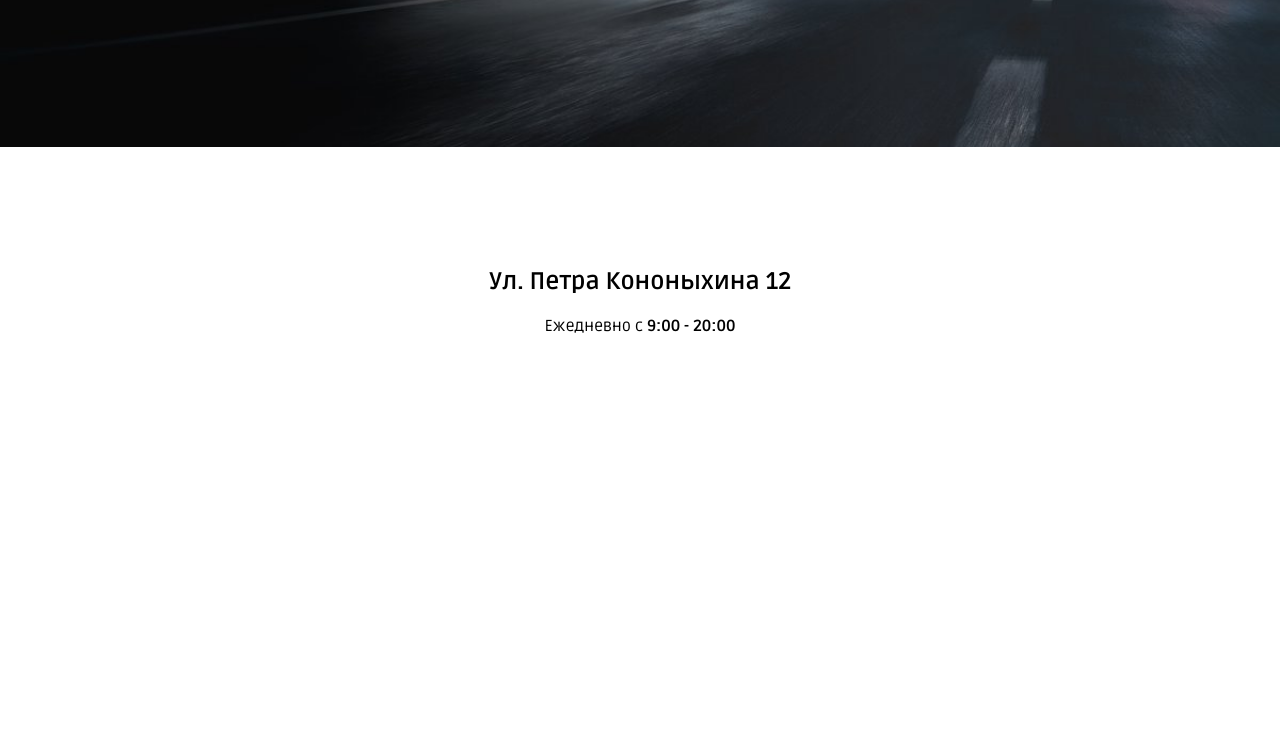
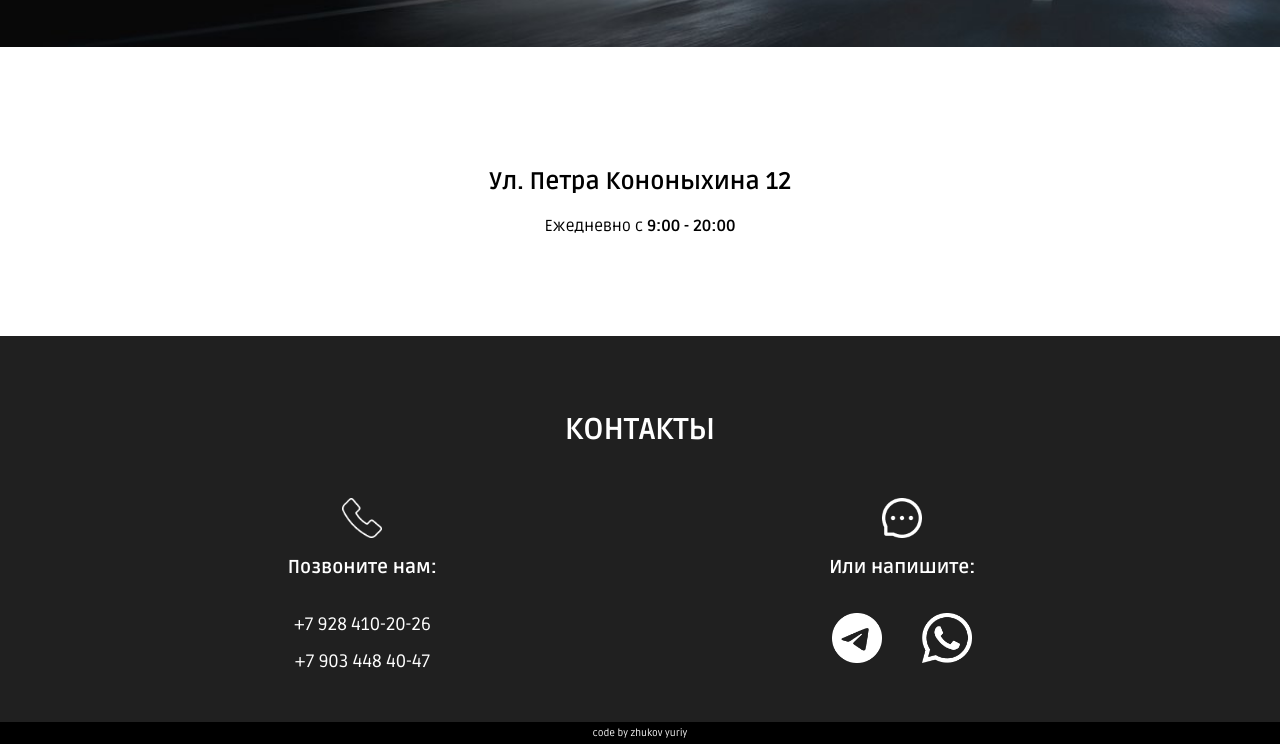
Before and after one commit to Zhukov531/LIDER, a plain HTML site: page index.html in a window 1280 px wide. Shown: the part 1598-2342 px from the top of the page. Before the commit the page ends 2034 px from the top, so only its background shows below. Drawn offline with Linux system fonts and the light colour scheme.

Commit message:
footer complete

```diff
--- a/css/style.css
+++ b/css/style.css
@@ -1,4 +1,7 @@
 @import url('https://fonts.googleapis.com/css2?family=Ruda:wght@400;500;600;700;800;900&display=swap');
+html {
+  scroll-behavior: smooth;
+}
 body{
     margin: 0;
     padding: 0;
@@ -40,7 +43,6 @@ body{
     font-size: 15px;
     font-weight: 700;
     transition: 0.3s;
-
 }
 .header-btn:hover{
     box-shadow: 6px 3px 10px 0px #FFFFFFCF;
@@ -83,7 +85,7 @@ body{
     background: url(../img/section2.jpeg);
     background-size: cover;
     color: white;
-    padding: 100px 50px;
+    padding: 50px 100px;
 }
 .section-2-content {
     height: 100%;
@@ -110,3 +112,61 @@ body{
     align-items: center;
     justify-content: center;
 }
+
+/* --------------------------------------------------- */
+/* Footer */
+
+.footer {
+    scroll-behavior: smooth;
+    background: #202020;
+    padding: 50px 100px;
+    color: white;
+}
+.footer-h2 {
+    font-size: 30px;
+    text-align: center;
+}
+.footer-div {
+    margin-top: 50px;
+    display: flex;
+    justify-content: space-around;
+}
+.footer-block {
+    display: flex;
+    flex-direction: column;
+    align-items: center;
+}
+.footer-f-img {
+    max-width: 40px;
+}
+.footer-phone-number {
+    margin-top: 15px;
+    font-size: 18px;
+}
+/* ----------------- */
+.footer-img-message {
+    max-width: 40px;
+}
+.footer-h3-message {
+    max-width: 500px;
+}
+.message-images {
+    margin-top: 15px;
+    display: flex;
+    justify-content: space-between;
+    align-items: center;
+}
+.footer-mes-img {
+    max-width: 50px;
+    margin: 0px 20px;
+}
+
+.code-by-zhkv {
+    background: black;
+    font-size: 10px;
+    text-align: center;
+    padding: 5px;
+}
+.c-b-zhkv {
+    color: whitesmoke;
+}
--- a/index.html
+++ b/index.html
@@ -5,7 +5,7 @@
     <meta http-equiv="X-UA-Compatible" content="IE=edge">
     <meta name="viewport" content="width=device-width, initial-scale=1.0">
     <link rel="stylesheet" href="./css/style.css">
-    <title>Лидер | Станция Тех Осмотра</title>
+    <title>Лидер | Станция Техосмотра</title>
 </head>
 <body>
     <header class="header">
@@ -15,7 +15,7 @@
                 Станция технического осмотра <br>
             Грузовых и легковых автомобилей
             </p>
-            <a href="#" class="header-a"><button class="header-btn" >ЗАПИСАТЬСЯ</button></a>
+            <a href="#contact" class="header-a"><button class="header-btn" >ЗАПИСАТЬСЯ</button></a>
         </div>
     </header>
 
@@ -61,6 +61,36 @@
             </span>
         </div>
     </section>
-
+    <footer id="contact" class="footer">
+        <div class="footer-content">
+            <h2 class="footer-h2">
+                КОНТАКТЫ
+            </h2>
+            <div class="footer-div">
+                <div class="footer-block">
+                    <img src="./img/Phone1.png" alt="" class="footer-f-img">
+                    <h3 class="footer-block-h3">
+                        Позвоните нам:
+                    </h3>
+                    <span class="footer-phone-number">+7 928 410-20-26</span>
+                    <span class="footer-phone-number">+7 903 448 40-47</span>
+                </div>
+                <div class="footer-block">
+                    <img src="./img/Message.png" alt="" class="footer-img-message">
+                    <h3 class="footer-h3-message">Или напишите:</h3>
+                    <div class="message-images">
+                        <img src="./img/Telegram.png" alt="" class="footer-mes-img">
+                        <img src="./img/Whatsapp.png" alt="" class="footer-mes-img">
+                    </div>
+                </div>
+            </div>
+        </div>
+    </footer>
+    <div class="code-by-zhkv">
+        <span class="c-b-zhkv">
+            code by zhukov yuriy
+        </span>
+    </div>
+    <script src="./js/script.js"></script>
 </body>
 </html>
--- a/js/script.js
+++ b/js/script.js
@@ -0,0 +1,18 @@
+const form = document.querySelector('.form');
+const number = '79529712118';
+function sendToWhatsapp(text, phone) {
+
+  text = encodeURIComponent(text);
+
+  let url = `https://web.whatsapp.com/send?phone=${phone}&text=${text}&source=&data=`;
+
+  window.open(url);
+}
+
+form.addEventListener('submit', (e) => {
+  e.preventDefault();
+
+  const text = e.currentTarget.querySelector('input').value;
+
+  sendToWhatsapp(text, number);
+});
```
Also changed, not shown: img/Footer1.png (added), img/Footer2.png (added), img/Message.png (added), img/Phone1.png (added), img/Telegram.png (added), img/Whatsapp.png (added), 3 other files.
